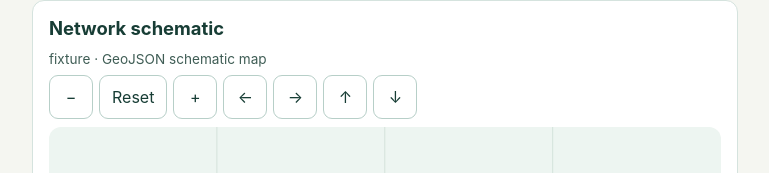
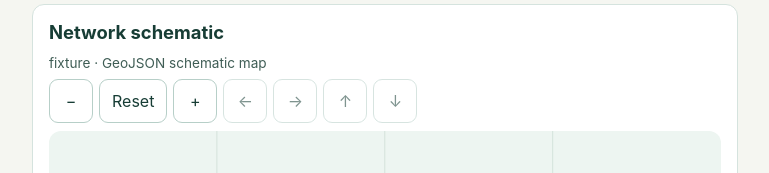
Before and after one commit to oliverchennn/Curb, a Next.js app: page /curb in a window 1280 px wide. Shown: the part 1003-1176 px from the top of the page, without its empty margins (10-779 px from the left). Built offline with nearby package versions, Linux system fonts and the light colour scheme.

Commit message:
fix: retain keyboard focus at map limits

```diff
--- a/modules/maps/src/components.tsx
+++ b/modules/maps/src/components.tsx
@@ -14,6 +14,12 @@ export function GeoMap({
   const [view, setView] = useState({ zoom: 1, x: 0, y: 0 });
   const helpId = useId();
   const { zoom, x, y } = view;
+  const canZoomOut = zoom > 0.5;
+  const canZoomIn = zoom < 3;
+  const canPanLeft = zoom > 1 && x < 300 * (zoom - 1);
+  const canPanRight = zoom > 1 && x > -300 * (zoom - 1);
+  const canPanUp = zoom > 1 && y < 180 * (zoom - 1);
+  const canPanDown = zoom > 1 && y > -180 * (zoom - 1);
   const clamp = (value: number, limit: number) => Math.max(-limit, Math.min(limit, value));
   function changeZoom(delta: number) {
     setView(previous => {
@@ -71,8 +77,8 @@ export function GeoMap({
         <button
           type="button"
           aria-label="Zoom out map"
-          disabled={zoom <= 0.5}
-          onClick={() => changeZoom(-0.25)}
+          aria-disabled={!canZoomOut}
+          onClick={() => { if (canZoomOut) changeZoom(-0.25); }}
         >
           −
         </button>
@@ -82,15 +88,15 @@ export function GeoMap({
         <button
           type="button"
           aria-label="Zoom in map"
-          disabled={zoom >= 3}
-          onClick={() => changeZoom(0.25)}
+          aria-disabled={!canZoomIn}
+          onClick={() => { if (canZoomIn) changeZoom(0.25); }}
         >
           +
         </button>
-        <button type="button" aria-label="Pan map left" disabled={zoom <= 1 || x >= 300 * (zoom - 1)} onClick={() => pan(60, 0)}>←</button>
-        <button type="button" aria-label="Pan map right" disabled={zoom <= 1 || x <= -300 * (zoom - 1)} onClick={() => pan(-60, 0)}>→</button>
-        <button type="button" aria-label="Pan map up" disabled={zoom <= 1 || y >= 180 * (zoom - 1)} onClick={() => pan(0, 40)}>↑</button>
-        <button type="button" aria-label="Pan map down" disabled={zoom <= 1 || y <= -180 * (zoom - 1)} onClick={() => pan(0, -40)}>↓</button>
+        <button type="button" aria-label="Pan map left" aria-disabled={!canPanLeft} onClick={() => { if (canPanLeft) pan(60, 0); }}>←</button>
+        <button type="button" aria-label="Pan map right" aria-disabled={!canPanRight} onClick={() => { if (canPanRight) pan(-60, 0); }}>→</button>
+        <button type="button" aria-label="Pan map up" aria-disabled={!canPanUp} onClick={() => { if (canPanUp) pan(0, 40); }}>↑</button>
+        <button type="button" aria-label="Pan map down" aria-disabled={!canPanDown} onClick={() => { if (canPanDown) pan(0, -40); }}>↓</button>
       </div>
       <svg
         viewBox="0 0 600 360"
--- a/src/features/curb/map/CurbMap.module.css
+++ b/src/features/curb/map/CurbMap.module.css
@@ -39,6 +39,11 @@
   background: #eef6f3;
 }
 
+.map figure button[aria-disabled='true'] {
+  opacity: .55;
+  cursor: not-allowed;
+}
+
 .map :focus-visible {
   outline: 3px solid #166d62;
   outline-offset: 3px;
--- a/src/features/curb/screen/CurbScreen.module.css
+++ b/src/features/curb/screen/CurbScreen.module.css
@@ -56,6 +56,7 @@
 }
 
 .resetButton {
+  min-height: 44px;
   background: #166d62;
   color: #ffffff;
   border: 0;
```
